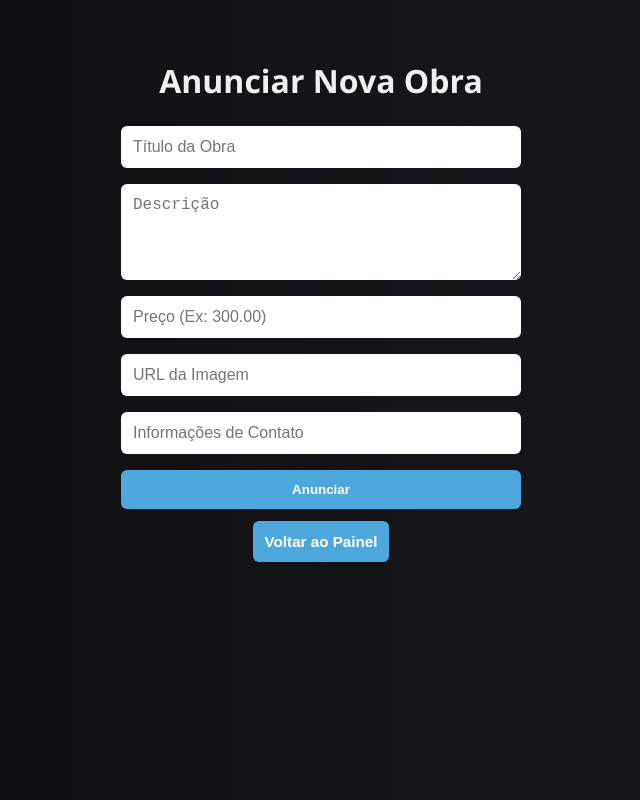
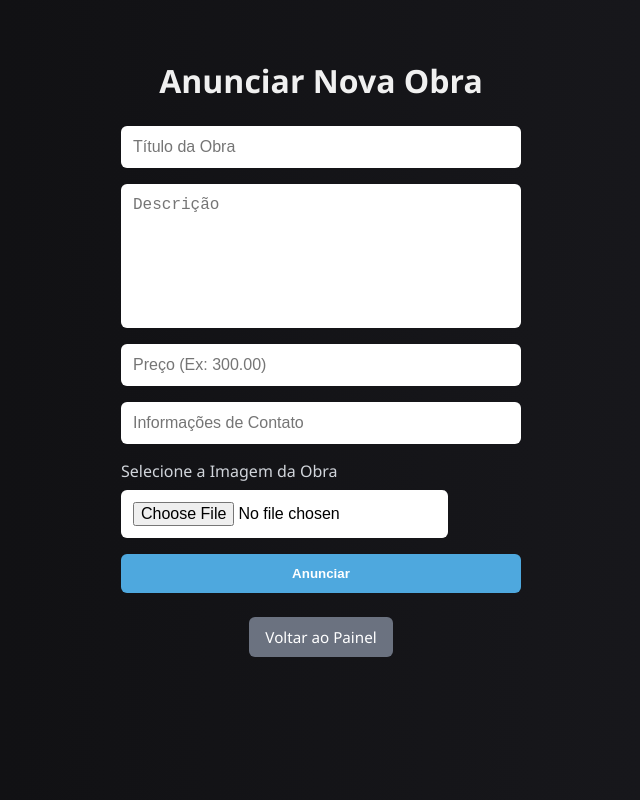
Before and after one commit to gabrielfrz/ArteLocal---FrontEnd, a React (Vite) app: page /create-product in a window 1280 px wide. Shown: the whole page, without its empty margins (319-959 px from the left). Built offline with nearby package versions, Linux system fonts and the light colour scheme.

Commit message:
Visual do Artesao

```diff
--- a/src/pages/CreateProduct.jsx
+++ b/src/pages/CreateProduct.jsx
@@ -1,36 +1,45 @@
 import { useState } from 'react';
-import { useNavigate } from 'react-router-dom';
+import { useNavigate, Link } from 'react-router-dom';
 import { toast } from 'react-toastify';
 import './createProduct.css';
 
 export default function CreateProduct() {
+  const navigate = useNavigate();
   const [form, setForm] = useState({
     title: '',
     description: '',
     price: '',
-    image: '',
     contact: '',
-    artistName: localStorage.getItem('userName') || ''
+    imageFile: null,
   });
 
-  const navigate = useNavigate();
+  const handleChange = (e) => {
+    const { name, value } = e.target;
+    setForm({ ...form, [name]: value });
+  };
 
-  const handleChange = (e) => {
-    setForm({ ...form, [e.target.name]: e.target.value });
+  const handleImageChange = (e) => {
+    setForm({ ...form, imageFile: e.target.files[0] });
   };
 
   const handleSubmit = async (e) => {
     e.preventDefault();
+
+    const formData = new FormData();
+    formData.append('title', form.title);
+    formData.append('description', form.description);
+    formData.append('price', form.price);
+    formData.append('contact', form.contact);
+    formData.append('image', form.imageFile);
 
     try {
       const token = localStorage.getItem('token');
       const res = await fetch('https://artelocal-backend.vercel.app/products', {
         method: 'POST',
         headers: {
-          'Content-Type': 'application/json',
-          Authorization: `Bearer ${token}`
+          Authorization: `Bearer ${token}`,
         },
-        body: JSON.stringify(form)
+        body: formData,
       });
 
       const data = await res.json();
@@ -39,10 +48,10 @@ export default function CreateProduct() {
         toast.success('Produto anunciado com sucesso!');
         navigate('/dashboard-artisan');
       } else {
-        toast.error(data.message || 'Erro ao anunciar o produto.');
+        toast.error(data.message || 'Erro ao anunciar produto.');
       }
-    } catch (error) {
-      toast.error('Erro ao anunciar o produto.');
+    } catch (err) {
+      toast.error('Erro de rede ao anunciar produto.');
     }
   };
 
@@ -50,19 +59,68 @@ export default function CreateProduct() {
     <div className="create-product-container">
       <h2>Anunciar Nova Obra</h2>
 
-      <form onSubmit={handleSubmit}>
-        <input name="title" placeholder="Título da Obra" onChange={handleChange} required />
-        <textarea name="description" placeholder="Descrição" onChange={handleChange} required rows="4" />
-        <input name="price" placeholder="Preço (Ex: 300.00)" onChange={handleChange} required />
-        <input name="image" placeholder="URL da Imagem" onChange={handleChange} required />
-        <input name="contact" placeholder="Informações de Contato" onChange={handleChange} required />
+      <form onSubmit={handleSubmit} className="create-product-form">
+        <input
+          type="text"
+          name="title"
+          placeholder="Título da Obra"
+          value={form.title}
+          onChange={handleChange}
+          required
+        />
+
+        <textarea
+          name="description"
+          placeholder="Descrição"
+          value={form.description}
+          onChange={handleChange}
+          required
+        />
+
+        <input
+          type="number"
+          name="price"
+          placeholder="Preço (Ex: 300.00)"
+          value={form.price}
+          onChange={handleChange}
+          required
+        />
+
+        <input
+          type="text"
+          name="contact"
+          placeholder="Informações de Contato"
+          value={form.contact}
+          onChange={handleChange}
+          required
+        />
+
+        <div className="file-input-container">
+          <label htmlFor="imageUpload" className="file-input-label">
+            Selecione a Imagem da Obra
+          </label>
+          <input
+            type="file"
+            id="imageUpload"
+            accept="image/*"
+            onChange={handleImageChange}
+            required
+          />
+          {form.imageFile && (
+            <img
+              src={URL.createObjectURL(form.imageFile)}
+              alt="Pré-visualização"
+              className="image-preview"
+            />
+          )}
+        </div>
 
         <button type="submit">Anunciar</button>
       </form>
 
-      <button onClick={() => navigate('/dashboard-artisan')} className="back-button">
+      <Link to="/dashboard-artisan" className="back-button">
         Voltar ao Painel
-      </button>
+      </Link>
     </div>
   );
 }
--- a/src/pages/DashboardArtisan.jsx
+++ b/src/pages/DashboardArtisan.jsx
@@ -1,5 +1,4 @@
 import { Link, useNavigate } from 'react-router-dom';
-import './auth.css';
 import './dashboardArtisan.css';
 
 export default function DashboardArtisan() {
@@ -11,19 +10,24 @@ export default function DashboardArtisan() {
   };
 
   return (
-    <div className="auth-container">
+    <div className="artisan-container">
       <h2>🎨 Painel do Artesão</h2>
 
-      <div className="dashboard-card">
-        <p>Bem-vindo ao seu espaço criativo! Aqui você pode divulgar suas obras e alcançar centenas de novos clientes.</p>
+      <div className="artisan-card">
+        <p>
+          Bem-vindo ao seu espaço criativo! Aqui você pode divulgar suas obras, alcançar
+          centenas de novos clientes e fazer parte da nossa comunidade de artistas em destaque.
+        </p>
 
-        <Link to="/create-product" className="dashboard-button">
-          Anunciar Nova Obra
-        </Link>
+        <div className="button-group">
+          <Link to="/create-product" className="artisan-button primary">
+            Anunciar Nova Obra
+          </Link>
 
-        <Link to="/products" className="dashboard-button" style={{ marginTop: '1rem' }}>
-          Ver Meus Anúncios
-        </Link>
+          <Link to="/products" className="artisan-button secondary">
+            Ver Meus Anúncios
+          </Link>
+        </div>
       </div>
 
       <button onClick={handleLogout} className="logout-button">
--- a/src/pages/DashboardClient.jsx
+++ b/src/pages/DashboardClient.jsx
@@ -1,5 +1,4 @@
 import { Link, useNavigate } from 'react-router-dom';
-import './auth.css';
 import './dashboardClient.css';
 
 export default function DashboardClient() {
@@ -11,13 +10,16 @@ export default function DashboardClient() {
   };
 
   return (
-    <div className="auth-container">
+    <div className="client-container">
       <h2>🛒 Área do Cliente</h2>
 
-      <div className="dashboard-card">
-        <p>Explore a criatividade de artesãos de todo o Brasil! Navegue por diversas obras de arte e encontre a peça perfeita para você.</p>
+      <div className="client-card">
+        <p>
+          Explore a criatividade de artesãos de todo o Brasil! Navegue por diversas obras de arte e
+          encontre a peça perfeita para você.
+        </p>
 
-        <Link to="/products" className="dashboard-button">
+        <Link to="/products" className="client-button primary">
           Ver Obras Disponíveis
         </Link>
       </div>
--- a/src/pages/createProduct.css
+++ b/src/pages/createProduct.css
@@ -2,11 +2,11 @@
   display: flex;
   flex-direction: column;
   align-items: center;
-  justify-content: flex-start;
   min-height: 100vh;
   padding: 2rem;
   background: linear-gradient(to right, #0e0e10, #1a1a1f);
   color: #f0f0f0;
+  box-sizing: border-box;
 }
 
 .create-product-container h2 {
@@ -14,7 +14,7 @@
   margin-bottom: 1.5rem;
 }
 
-.create-product-container form {
+.create-product-form {
   display: flex;
   flex-direction: column;
   gap: 1rem;
@@ -22,21 +22,22 @@
   max-width: 400px;
 }
 
-.create-product-container input,
-.create-product-container textarea {
+.create-product-form input,
+.create-product-form textarea {
   padding: 12px;
   border: none;
   border-radius: 6px;
   font-size: 1rem;
   background: #ffffff;
   color: #000;
+  resize: none;
 }
 
-.create-product-container textarea {
-  resize: vertical;
+.create-product-form textarea {
+  height: 120px;
 }
 
-.create-product-container button {
+.create-product-form button {
   padding: 12px;
   background-color: #4ea8de;
   color: white;
@@ -47,6 +48,40 @@
   transition: background-color 0.3s ease;
 }
 
-.create-product-container button:hover {
+.create-product-form button:hover {
   background-color: #2196f3;
 }
+
+.file-input-container {
+  display: flex;
+  flex-direction: column;
+  align-items: flex-start;
+  gap: 0.5rem;
+}
+
+.file-input-label {
+  font-weight: 500;
+  color: #d1d5db;
+}
+
+.image-preview {
+  margin-top: 0.5rem;
+  max-width: 100%;
+  border-radius: 8px;
+  box-shadow: 0 2px 8px rgba(0, 0, 0, 0.4);
+}
+
+.back-button {
+  margin-top: 1.5rem;
+  padding: 10px 16px;
+  background-color: #6b7280;
+  color: white;
+  text-decoration: none;
+  border-radius: 6px;
+  font-weight: 500;
+  transition: background-color 0.3s ease;
+}
+
+.back-button:hover {
+  background-color: #4b5563;
+}
--- a/src/pages/dashboardArtisan.css
+++ b/src/pages/dashboardArtisan.css
@@ -11,51 +11,71 @@
 }
 
 .artisan-container h2 {
-  font-size: 2rem;
-  margin-bottom: 1.5rem;
+  font-size: 2.2rem;
+  margin-bottom: 1rem;
+  color: #4ea8de;
 }
 
 .artisan-card {
   background-color: #1e1e2f;
-  padding: 1.5rem;
+  padding: 1.8rem;
   border-radius: 12px;
-  box-shadow: 0 4px 12px rgba(0, 0, 0, 0.3);
-  max-width: 400px;
+  box-shadow: 0 4px 14px rgba(0, 0, 0, 0.4);
+  max-width: 450px;
   width: 100%;
-  margin-bottom: 1rem;
+  margin-bottom: 1.5rem;
 }
 
 .artisan-card p {
-  margin-bottom: 1rem;
-  font-size: 0.95rem;
+  font-size: 1rem;
+  color: #cbd5e1;
+  margin-bottom: 1.2rem;
+  line-height: 1.6;
 }
 
-.dashboard-button,
-.back-button,
+.button-group {
+  display: flex;
+  gap: 1rem;
+  flex-wrap: wrap;
+  justify-content: center;
+}
+
+.artisan-button,
 .logout-button {
-  margin-top: 0.8rem;
-  padding: 10px 16px;
+  padding: 12px 18px;
   border: none;
   border-radius: 6px;
   font-weight: 600;
   cursor: pointer;
-  transition: background-color 0.3s ease;
-}
-
-.dashboard-button {
-  background-color: #4ea8de;
+  transition: background-color 0.3s ease, transform 0.2s ease;
+  text-decoration: none;
   color: white;
 }
 
-.dashboard-button:hover {
+.artisan-button.primary {
+  background-color: #4ea8de;
+}
+
+.artisan-button.primary:hover {
   background-color: #2196f3;
+  transform: translateY(-2px);
+}
+
+.artisan-button.secondary {
+  background-color: #3b82f6;
+}
+
+.artisan-button.secondary:hover {
+  background-color: #2563eb;
+  transform: translateY(-2px);
 }
 
 .logout-button {
   background-color: #ef4444;
-  color: white;
+  margin-top: 1rem;
 }
 
 .logout-button:hover {
   background-color: #dc2626;
+  transform: translateY(-2px);
 }
--- a/src/pages/dashboardClient.css
+++ b/src/pages/dashboardClient.css
@@ -13,6 +13,7 @@
 .client-container h2 {
   font-size: 2rem;
   margin-bottom: 1.5rem;
+  color: #ffffff;
 }
 
 .client-card {
@@ -27,14 +28,35 @@
 
 .client-card p {
   margin-bottom: 1rem;
-  font-size: 0.95rem;
+  font-size: 1rem;
+  color: #d1d5db;
 }
 
-.dashboard-button,
-.back-button,
+.client-button {
+  display: inline-block;
+  padding: 10px 16px;
+  border: none;
+  border-radius: 6px;
+  font-weight: 600;
+  cursor: pointer;
+  transition: background-color 0.3s ease;
+  text-decoration: none;
+  color: white;
+}
+
+.client-button.primary {
+  background-color: #4ea8de;
+}
+
+.client-button.primary:hover {
+  background-color: #2196f3;
+}
+
 .logout-button {
-  margin-top: 0.8rem;
+  margin-top: 1rem;
   padding: 10px 16px;
+  background-color: #ef4444;
+  color: white;
   border: none;
   border-radius: 6px;
   font-weight: 600;
@@ -42,20 +64,6 @@
   transition: background-color 0.3s ease;
 }
 
-.dashboard-button {
-  background-color: #4ea8de;
-  color: white;
-}
-
-.dashboard-button:hover {
-  background-color: #2196f3;
-}
-
-.logout-button {
-  background-color: #ef4444;
-  color: white;
-}
-
 .logout-button:hover {
   background-color: #dc2626;
 }
```
